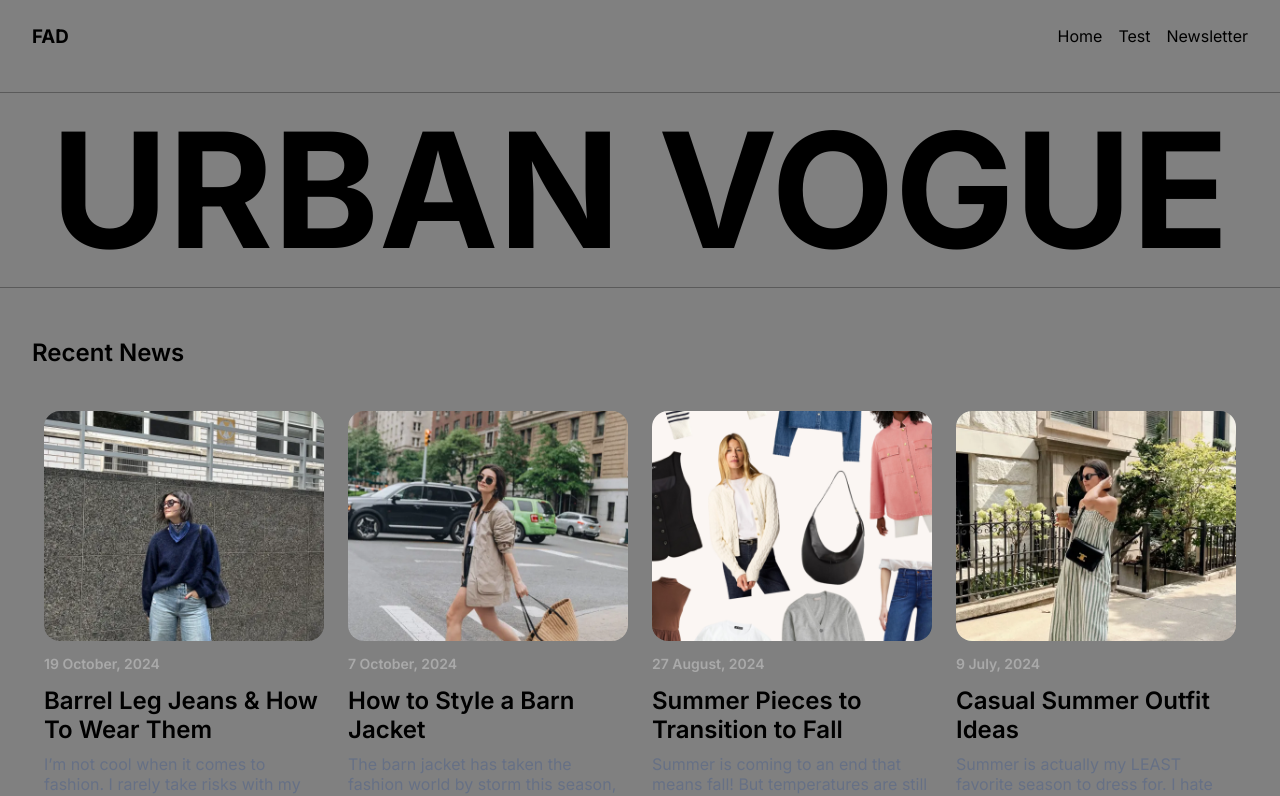
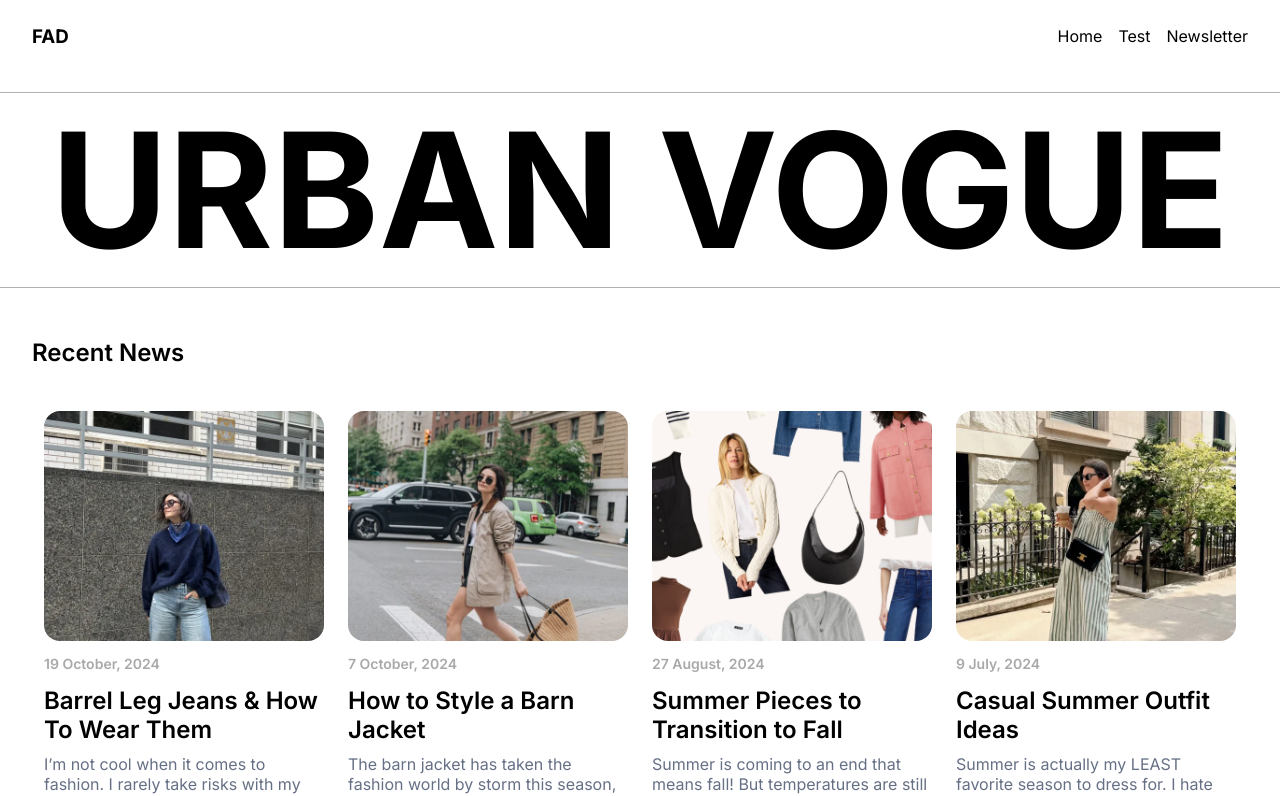
Before and after one commit to zMackaroo/fad-blog, a React (Vite) app: page / in a window 1280 px wide. Shown: the top 796 px of the page. Built offline with nearby package versions, Linux system fonts and the light colour scheme.

Commit message:
resolve ios zoom issue

```diff
--- a/src/assets/Styles/main.css
+++ b/src/assets/Styles/main.css
@@ -6,9 +6,10 @@
   font-family: "Inter";
   padding: 0;
   margin: 0;
-  background-color: gray;
+  background-color: #ffff;
   scroll-behavior: smooth;
-  max-width: 100%;
+  width: 100%;
+  box-sizing: border-box;
 }
 
 img {
@@ -40,7 +41,8 @@
 }
 
 .content {
-  display: grid;
+  display: flex;
+  flex-direction: column;
   gap: 20px;
 }
 
@@ -102,8 +104,8 @@
 }
 
 .home__blogpost--image {
-  width: 100%;
-  height: 100%;
+  max-width: 100%;
+  max-width: 100%;
   max-height: 230px;
   object-fit: cover;
 }
```
